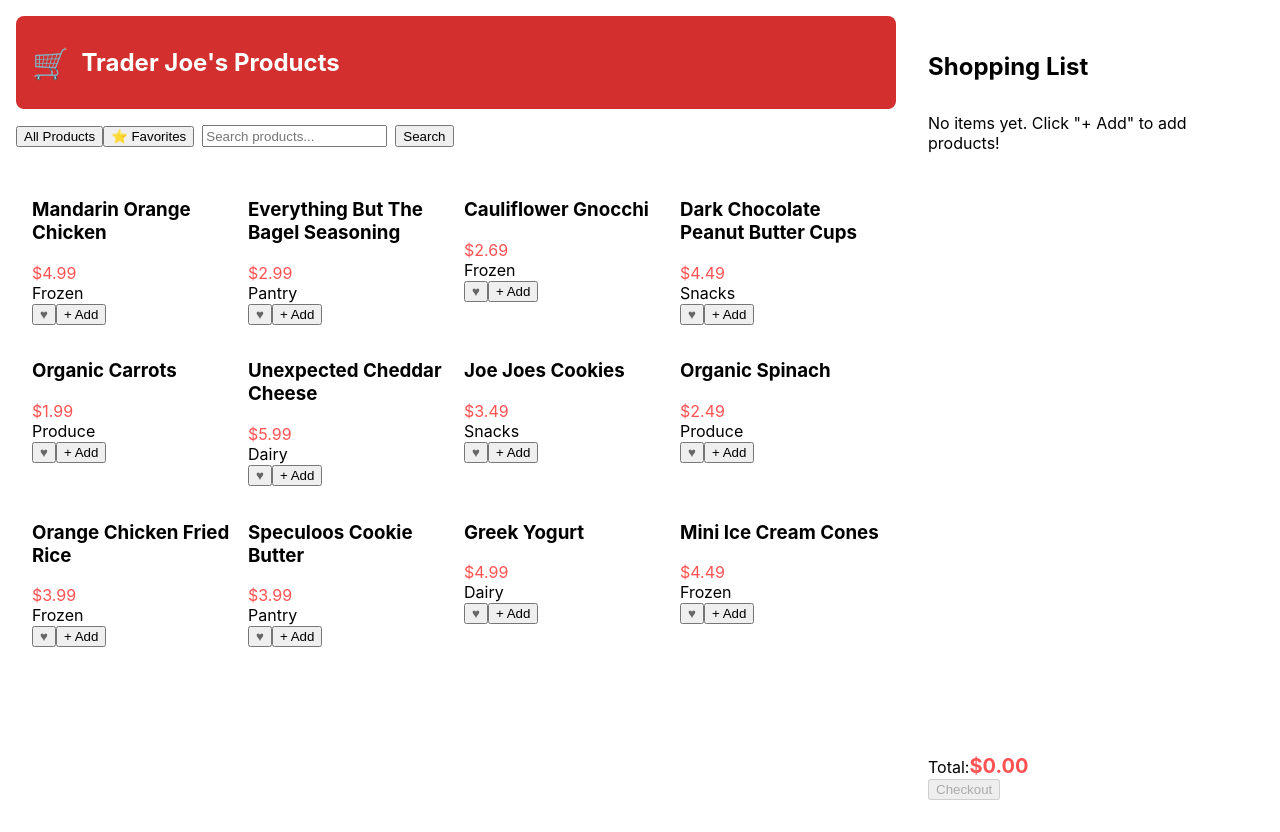
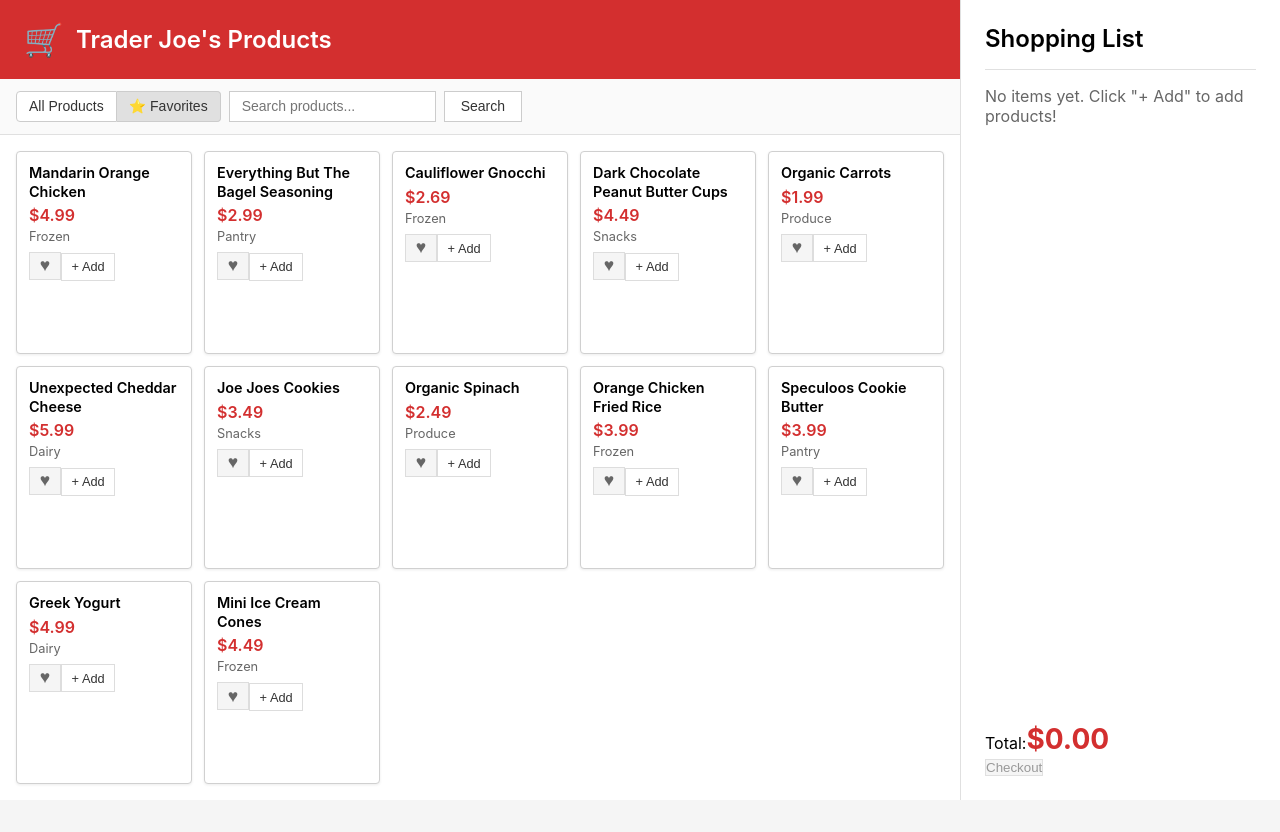
Before and after one commit to Dave-ExpSC/trader-joes, a React (Create React App) app: page / in a window 1280 px wide. After the commit the page ends 800 px from the top, so only its background shows below. Built offline with nearby package versions, Linux system fonts and the light colour scheme.

Commit message:
not fixed yet

```diff
--- a/src/App.css
+++ b/src/App.css
@@ -1,101 +1,262 @@
+* {
+  margin: 0;
+  padding: 0;
+  box-sizing: border-box;
+}
+
+body {
+  font-family: -apple-system, BlinkMacSystemFont, 'Segoe UI', 'Roboto', sans-serif;
+  background: #f5f5f5;
+}
+
 .app-container {
   display: flex;
-  gap: 1rem;
-  padding: 1rem;
+  gap: 0;
+  padding: 0;
   height: 100vh;
+  background: #f5f5f5;
 }
 
 .main-section {
   flex: 1;
   display: flex;
   flex-direction: column;
-  gap: 1rem;
+  gap: 0;
+  overflow: hidden;
 }
 
 .header {
   display: flex;
   align-items: center;
   gap: 0.75rem;
-  padding: 1rem;
-  border-radius: 0.5rem;
+  padding: 1.25rem 1.5rem;
   background: #d32f2f;
+  box-shadow: 0 2px 4px rgba(0,0,0,0.1);
 }
 
 .header-icon {
-  font-size: 1.875rem;
+  font-size: 2rem;
 }
 
 .header-title {
   font-size: 1.5rem;
-  font-weight: bold;
+  font-weight: 600;
   color: white;
 }
 
 .search-bar {
   display: flex;
   gap: 0.5rem;
+  align-items: center;
+  background: #fafafa;
+  padding: 0.75rem 1rem;
+  border-bottom: 1px solid #e0e0e0;
+}
+
+.search-bar .tabs {
+  background: transparent;
+  gap: 0;
+  padding: 0;
+}
+
+.search-bar .tab {
+  background: #e0e0e0;
+  border: 1px solid #ccc;
+  color: #333;
+  font-size: 0.875rem;
+  padding: 0.4rem 0.75rem;
+  margin: 0;
+  border-radius: 0;
+}
+
+.search-bar .tab:first-child {
+  border-radius: 0.25rem 0 0 0.25rem;
+}
+
+.search-bar .tab:last-child {
+  border-radius: 0 0.25rem 0.25rem 0;
+  border-left: none;
+}
+
+.search-bar .tab-active {
+  background: white;
+  color: #333;
+  font-weight: 500;
+}
+
+.search-bar input {
+  background: white;
+  border: 1px solid #ccc;
+  color: #333;
+  font-size: 0.875rem;
+  padding: 0.4rem 0.75rem;
+}
+
+.search-bar button {
+  font-size: 0.875rem;
+  padding: 0.4rem 1rem;
+  background: white;
+  border: 1px solid #ccc;
+  color: #333;
+}
+
+.search-bar button:hover {
+  background: #f5f5f5;
 }
 
 .products-grid {
   display: grid;
-  grid-template-columns: repeat(auto-fill, minmax(200px, 1fr));
-  gap: 1rem;
+  grid-template-columns: repeat(auto-fill, minmax(160px, 1fr));
+  gap: 0.75rem;
   padding: 1rem;
+  background: white;
+  overflow-y: auto;
+  flex: 1;
+}
+
+.products-grid .card {
+  background: white;
+  border: 1px solid #d0d0d0;
+  border-radius: 0.25rem;
+  box-shadow: 0 1px 3px rgba(0,0,0,0.08);
+}
+
+.products-grid .card-body {
+  padding: 0.75rem !important;
+}
+
+.products-grid h3 {
+  font-size: 0.9rem;
+  font-weight: 600;
+  color: #000;
+  margin-bottom: 0.25rem;
+  line-height: 1.3;
 }
 
 .product-price {
-  color: #ff5252;
+  color: #d32f2f;
+  font-size: 1rem;
+  font-weight: 600;
+  margin-bottom: 0.25rem;
+}
+
+.products-grid .text-xs {
+  font-size: 0.8rem;
+  color: #666;
+  margin-bottom: 0.5rem;
 }
 
 .favorite-btn {
-  transition: transform 0.2s;
+  min-width: 2rem;
+  height: 1.75rem;
+  padding: 0 0.35rem;
+  background: #f5f5f5;
+  border: 1px solid #ddd;
+  font-size: 1.1rem;
+  line-height: 1;
 }
 
 .favorite-btn:hover {
-  transform: scale(1.1);
+  background: #eee;
+  transform: scale(1.05);
+}
+
+.products-grid .btn-primary {
+  background: white;
+  border: 1px solid #ddd;
+  color: #333;
+  font-size: 0.8rem;
+  height: 1.75rem;
+  min-height: 1.75rem;
+  padding: 0 0.6rem;
+  font-weight: 500;
+}
+
+.products-grid .btn-primary:hover {
+  background: #f5f5f5;
+  border-color: #ccc;
 }
 
 .shopping-list-panel {
   width: 20rem;
-  background: oklch(var(--b2));
-  border-radius: 0.5rem;
-  padding: 1rem;
+  background: white;
+  padding: 1.5rem;
   display: flex;
   flex-direction: column;
-  gap: 0.75rem;
+  gap: 1rem;
+  border-left: 1px solid #e0e0e0;
+}
+
+.shopping-list-panel h2 {
+  color: #000;
+  font-size: 1.5rem;
+  font-weight: 600;
+  margin: 0;
+  padding-bottom: 1rem;
+  border-bottom: 1px solid #e0e0e0;
 }
 
 .list-items {
   flex: 1;
-  overflow: auto;
+  overflow-y: auto;
   display: flex;
   flex-direction: column;
   gap: 0.5rem;
 }
 
+.list-items .text-sm {
+  color: #666;
+}
+
 .cart-item {
-  background: oklch(var(--b3));
-  border-radius: 0.5rem;
-  padding: 0.5rem;
+  background: #fafafa;
+  border: 1px solid #e0e0e0;
+  border-radius: 0.25rem;
+  padding: 0.65rem;
   display: flex;
   align-items: center;
   justify-content: space-between;
-  animation: slideIn 0.3s ease-out;
 }
 
-@keyframes slideIn {
-  from {
-    opacity: 0;
-    transform: translateX(20px);
-  }
-  to {
-    opacity: 1;
-    transform: translateX(0);
-  }
+.cart-item .font-semibold {
+  color: #000;
+  font-size: 0.9rem;
+}
+
+.cart-item .text-xs {
+  color: #666;
+  font-size: 0.8rem;
+}
+
+.cart-item .btn-ghost {
+  color: #999;
+  font-size: 1rem;
+  padding: 0.15rem 0.4rem;
 }
 
 .total-price {
-  font-size: 1.25rem;
-  font-weight: bold;
-  color: #ff5252;
+  font-size: 1.75rem;
+  font-weight: 700;
+  color: #d32f2f;
 }
+
+.shopping-list-panel .border-t {
+  border-color: #e0e0e0 !important;
+}
+
+.shopping-list-panel .btn-primary {
+  background: #f0f0f0;
+  border: 1px solid #ddd;
+  color: #333;
+  font-weight: 500;
+}
+
+.shopping-list-panel .btn-primary:hover {
+  background: #e5e5e5;
+}
+
+.shopping-list-panel .btn-primary:disabled {
+  background: #f5f5f5;
+  color: #999;
+  border-color: #e0e0e0;
+}
--- a/src/components/ProductList.jsx
+++ b/src/components/ProductList.jsx
@@ -4,11 +4,19 @@
 function ProductList({ searchQuery, activeTab, favorites, toggleFavorite, addToCart }) {
   const getFilteredProducts = () => {
     let filteredProducts = products;
+
     if (searchQuery) {
       filteredProducts = filteredProducts.filter(p =>
         p.name.toLowerCase().includes(searchQuery.toLowerCase())
       );
     }
+
+    if (activeTab === 'favorites') {
+      filteredProducts = filteredProducts.filter(p =>
+        favorites.includes(p.id)
+      );
+    }
+
     return filteredProducts;
   };
 
```
Also changed, not shown: src/components/ProductSearch.jsx (added, +152 -0 lines), src/utils/localStorage.js (added, +31 -0 lines), src/components/productData.js (added). Lines whose indentation alone changed are shown as unchanged.
